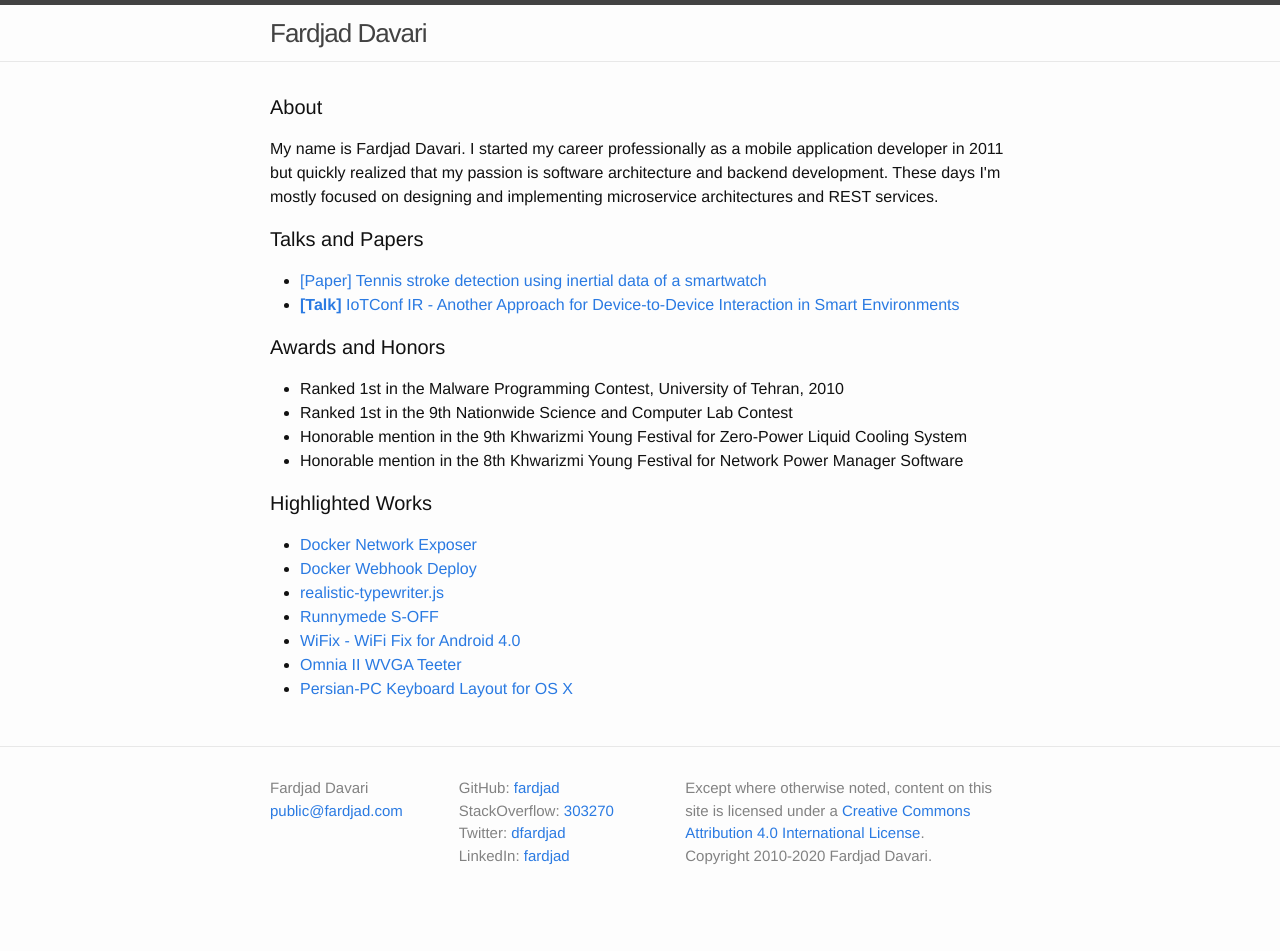
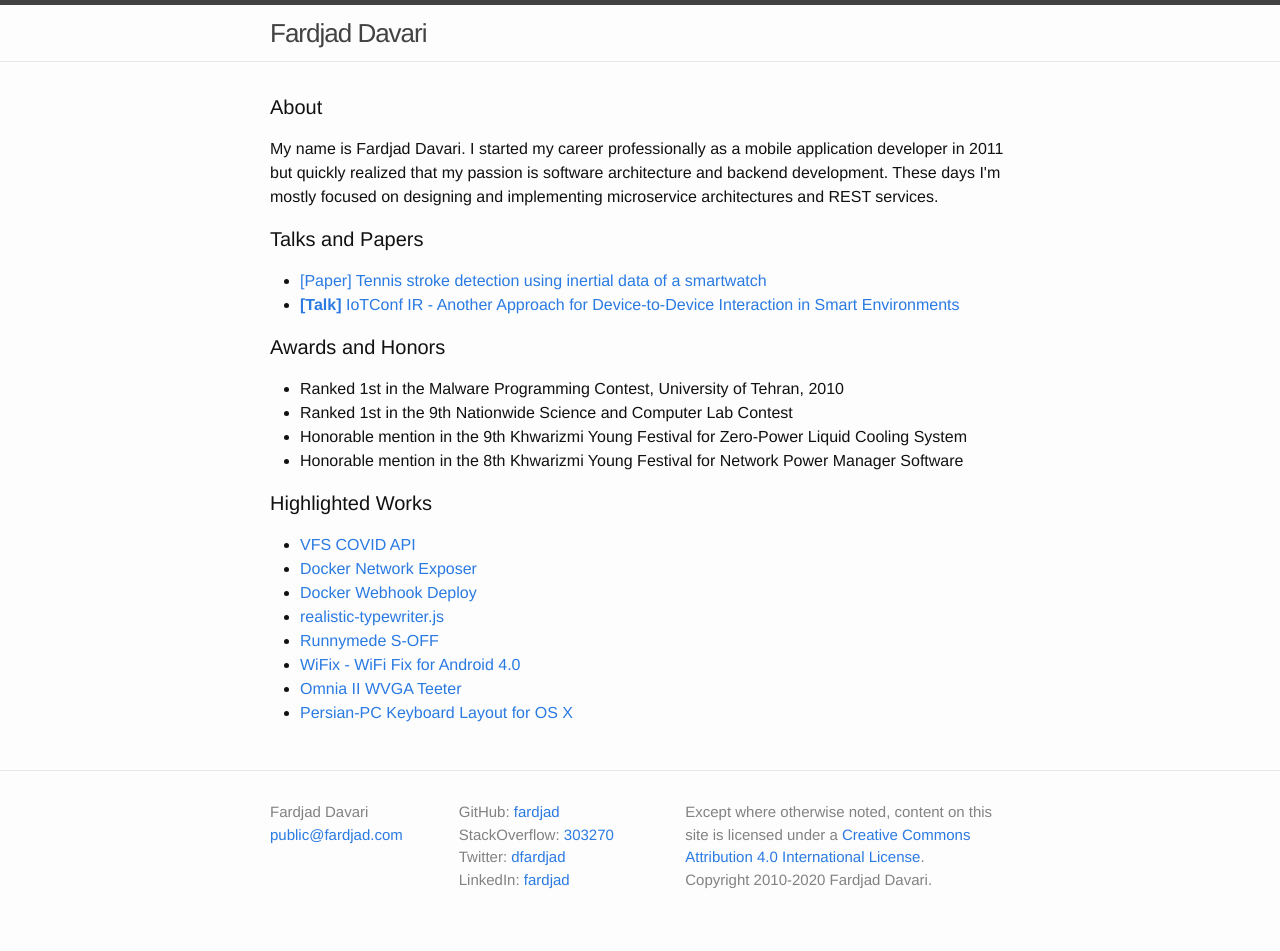
Before and after one commit to fardjad/fardjad.github.io, a Jekyll site: the page built from index.html, in a window 1280 px wide. Built offline with Jekyll 4.4.1, drawn with Linux system fonts in a browser that asks for light colours; before the commit the page ends 927 px from its top, so only the background shows below that.

Commit message:
Add VFS COVID API

```diff
--- a/_includes/highlighted-works.html
+++ b/_includes/highlighted-works.html
@@ -1,12 +1,45 @@
 <div id="highlighted-works">
   <h1 class="page-heading">Highlighted Works</h1>
   <ul>
-    <li><a href="https://github.com/fardjad/docker-network-exposer">Docker Network Exposer</a></li>
-    <li><a href="https://github.com/fardjad/docker-webhook-deploy">Docker Webhook Deploy</a></li>
-    <li><a href="https://github.com/fardjad/realistic-typewriter.js">realistic-typewriter.js</a></li>
-    <li><a href="http://forum.xda-developers.com/showthread.php?t=1663344">Runnymede S-OFF</a></li>
-    <li><a href="https://forum.xda-developers.com/showthread.php?p=21406675">WiFix - WiFi Fix for Android 4.0</a></li>
-    <li><a href="https://github.com/fardjad/omnia2teeter-deviceiocontrol">Omnia II WVGA Teeter</a></li>
-    <li><a href="https://github.com/fardjad/persian-pc.keylayout">Persian-PC Keyboard Layout for OS&nbsp;X</a></li>
+    <li>
+      <a href="https://github.com/fardjad/node-vfs-covid-api">
+        VFS COVID API
+      </a>
+    </li>
+    <li>
+      <a href="https://github.com/fardjad/docker-network-exposer">
+        Docker Network Exposer
+      </a>
+    </li>
+    <li>
+      <a href="https://github.com/fardjad/docker-webhook-deploy">
+        Docker Webhook Deploy
+      </a>
+    </li>
+    <li>
+      <a href="https://github.com/fardjad/realistic-typewriter.js">
+        realistic-typewriter.js
+      </a>
+    </li>
+    <li>
+      <a href="http://forum.xda-developers.com/showthread.php?t=1663344">
+        Runnymede S-OFF
+      </a>
+    </li>
+    <li>
+      <a href="https://forum.xda-developers.com/showthread.php?p=21406675">
+        WiFix - WiFi Fix for Android 4.0
+      </a>
+    </li>
+    <li>
+      <a href="https://github.com/fardjad/omnia2teeter-deviceiocontrol">
+        Omnia II WVGA Teeter
+      </a>
+    </li>
+    <li>
+      <a href="https://github.com/fardjad/persian-pc.keylayout">
+        Persian-PC Keyboard Layout for OS&nbsp;X
+      </a>
+    </li>
   </ul>
 </div>
```
